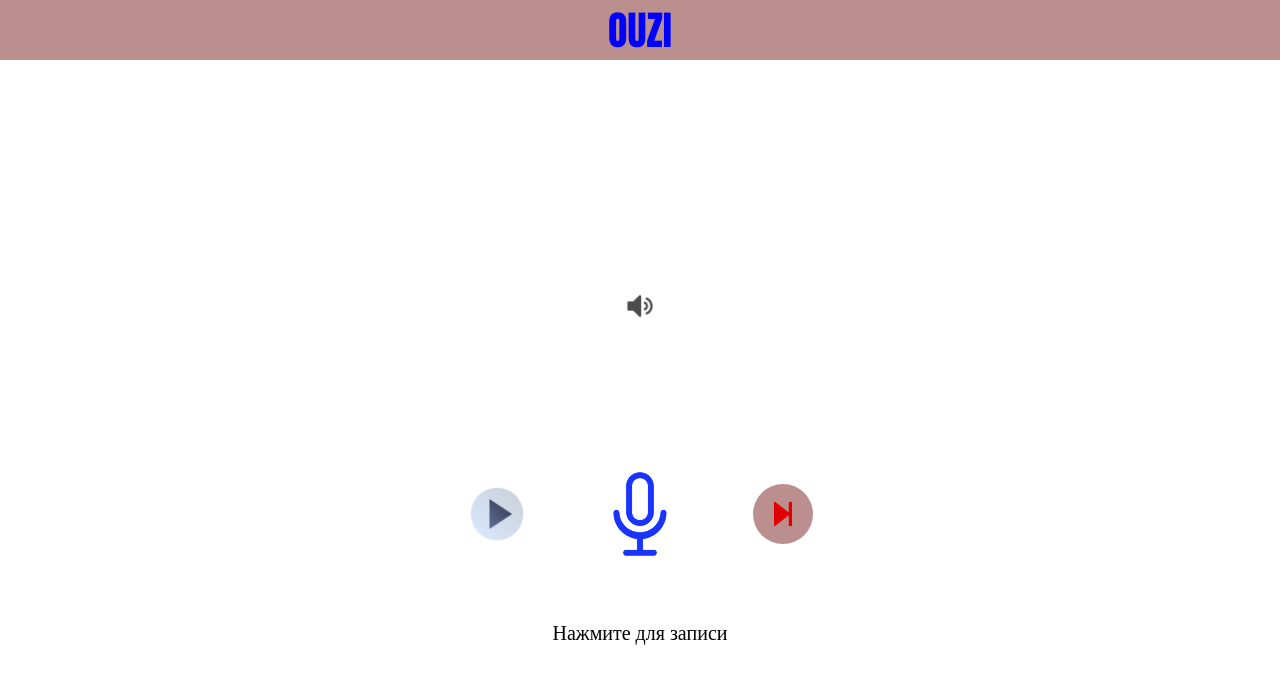
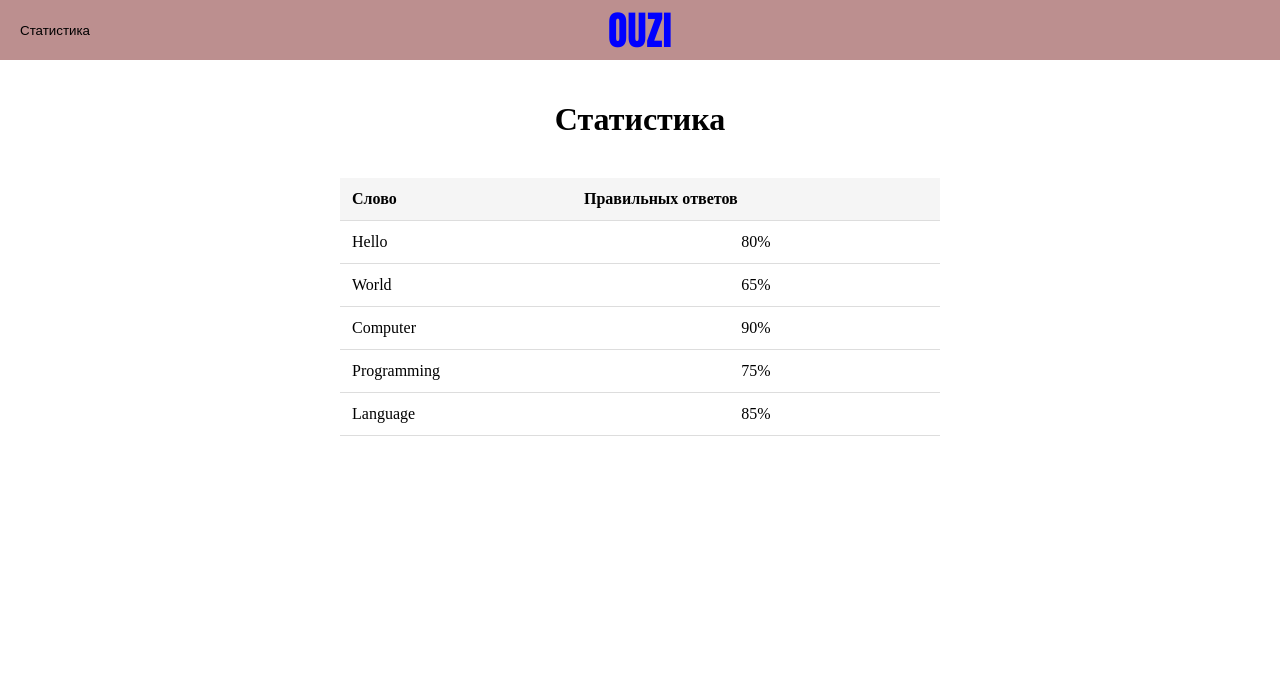
Before and after one commit to FZTOtt/TeaStealers-front-sem4, a React app: page /statistics in a window 1280 px wide. Shown: the top 684 px of the page. Built offline with nearby package versions, Linux system fonts and the light colour scheme; no server answers.

Commit message:
statisticPage

```diff
--- a/package.json
+++ b/package.json
@@ -37,6 +37,7 @@
     "@reduxjs/toolkit": "^2.6.1",
     "react": "^19.0.0",
     "react-dom": "^19.0.0",
-    "react-redux": "^9.2.0"
+    "react-redux": "^9.2.0",
+    "react-router-dom": "^7.4.1"
   }
 }
--- a/src/App.tsx
+++ b/src/App.tsx
@@ -1,12 +1,17 @@
 import React from 'react';
 import MainPage from '@pages/mainPage/mainPage';
+import StatisticsPage from '@pages/statisticsPage/statisticsPage';
 import Message from '@components/message/message';
+import { BrowserRouter as Router, Routes, Route } from 'react-router-dom';
 const App: React.FC = () => {
   return (
-    <>
-      <MainPage />
+    <Router>
+      <Routes>
+        <Route path="/" element={<MainPage />} />
+        <Route path="/statistics" element={<StatisticsPage />} />
+      </Routes>
       <Message />
-    </>
+    </Router>
   );
 };
 
--- a/src/api/ajax.ts
+++ b/src/api/ajax.ts
@@ -59,7 +59,7 @@ export const getRequest = async (
             mode: "cors",
             credentials: "include",
             headers: {
-                'Content-Type': 'application/json',
+                // 'Content-Type': 'application/json',
                 Accept: 'application/json',
               },
         });
@@ -69,9 +69,32 @@ export const getRequest = async (
         }
 
         const body = await response.json();
-        return [response.status, body];
+        return [response.status, body.payload];
 
     } catch (error) {
         return [500, { error: "Сервер недоступен" }]
     }
 }
+
+export const postRequest = async (
+    url: string,
+    data: any
+) : Promise<[number, any]> => {
+    const response = await fetch(url, {
+        method: "POST",
+        mode: "cors",
+        credentials: "include",
+        headers: {
+            "Content-Type": "application/json",
+            "Accept": "application/json",
+        },
+        body: JSON.stringify(data),
+    });
+
+    if (!response.ok) {
+        return [response.status, { error: "Ошибка при отправке запроса" }];
+    }
+
+    const body = await response.json();
+    return [response.status, body];
+}
--- a/src/api/api.ts
+++ b/src/api/api.ts
@@ -1,4 +1,4 @@
-import { postRequestFormData, getRequestFormData, getRequest } from "./ajax";
+import { postRequestFormData, getRequestFormData, getRequest, postRequest } from "./ajax";
 
 const API_BASE_URL = "https://ouzistudy.ru/api";
 // localhost:8080
@@ -20,3 +20,13 @@ export const getWord = async(word:string): Promise<[number, any]> => {
 
     return getRequest(`${API_BASE_URL}/word/${word}`)
 }
+
+/*
+    Запрос на изменение статистики
+*/
+export const addStatistics = async(word:string, isCorrect:boolean): Promise<[number, any]> => {
+    const data = {
+        'correct': isCorrect
+    }
+    return postRequest(`${API_BASE_URL}/stat/${word}`, data)
+}
--- a/src/assets/styles/styles.scss
+++ b/src/assets/styles/styles.scss
@@ -5,6 +5,7 @@
 @use "@components/target/target.scss";
 @use "@pages/mainPage/mainPage.scss";
 @use "@components/message/message.scss";
+@use "@pages/statisticsPage/statisticsPage.scss";
 
 * {
     box-sizing: border-box;
--- a/src/components/navbar/navbar.scss
+++ b/src/components/navbar/navbar.scss
@@ -6,9 +6,19 @@
     display: flex;
     justify-content: center;
     align-items: center;
+    position: relative;
 
     &__logo {
         font-size: 40px;
         color: blue;
+        cursor: pointer;
+    }
+
+    &__statictic_btn {
+        position: absolute;
+        left: 20px;
+        top: 50%;
+        transform: translateY(-50%);
+        background: none;
     }
 }
--- a/src/components/navbar/navbar.tsx
+++ b/src/components/navbar/navbar.tsx
@@ -1,10 +1,13 @@
 import React from "react";
 import './navbar.scss'
-
+import Button from "@components/button/button";
+import { useNavigate } from 'react-router-dom';
 const Navbar: React.FC = () => {
+    const navigate = useNavigate();
     return (
         <div className="navbar">
-            <p className="navbar__logo anton-regular">OUZI</p>
+            <p className="navbar__logo anton-regular" onClick={() => navigate('/')}>OUZI</p>
+            <Button className="navbar__statictic_btn" size="sm" text="Статистика" onClick={() => navigate('/statistics')}/>
         </div>
     )
 }
--- a/src/components/target/target.tsx
+++ b/src/components/target/target.tsx
@@ -1,39 +1,68 @@
 import Button from "@components/button/button";
 import React, { useEffect, useState } from "react";
 import playTargetAudio from "@static/play_target_audio.jpg";
-import { getWord } from "../../api/api";
+import { addStatistics, getWord } from "../../api/api";
 import { useDispatch, useSelector } from "react-redux";
 import { setTargetWord } from "@redux/translated";
 import { RootState } from "@redux/store";
+import { showMessage } from "@redux/messages";
 
 const Target: React.FC = () => {
     const dispatch = useDispatch();
     const { targetWord, translatedAudio, isCorrect } = useSelector((state: RootState) => state.translated);
-    const [audioBlob, setAudioBlob] = useState<Blob | null>(null);
+    const [audioUrl, setAudioUrl] = useState<string | null>(null);
 
     useEffect (() => {
         const fetchWord = async () => {
             const [status, response] = await getWord('hello');
             console.log(status, response)
-            console.log(response.text)
 
             if (status===200) {
-                setAudioBlob(response.audioBlob);
-                dispatch(setTargetWord(response.text));
+                let url = response.link;
+                url = url.replace(/http:\/\/[^\/]+/, 'https://ouzistudy.ru/minio');
+                url = url.replace(/&/g, '\\u0026');
+                setAudioUrl(url);
+                console.log(url)
+                dispatch(setTargetWord(response.word));
             } else {
                 console.error("Ошибка при получении данных:", response);
             }
         };
 
         fetchWord();
-    }, [dispatch])
+    }, [])
+
+    useEffect(() => {
+
+        const sendStats = async () => {
+            if (isCorrect !== null && targetWord !== null) {
+                try {
+                    const [status, response] = await addStatistics(targetWord, isCorrect);
+                    console.log(status, response)
+                    if (status !== 200 && response.sucess !== true) {
+                        dispatch(showMessage({
+                            type: 'error',
+                            message: 'Не удалось сохранить статистику'
+                        }));
+                    }
+                } catch (error) {
+                    dispatch(showMessage({
+                        type: 'error',
+                        message: 'Ошибка при сохранении статистики'
+                    }));
+                }
+            }
+        };
+
+        sendStats();
+
+    }, [isCorrect, targetWord])
 
     const handlePlayAudio = () => {
-        if (audioBlob) {
-            const audioUrl = URL.createObjectURL(audioBlob);
+        if (audioUrl) {
             const audio = new Audio(audioUrl);
             audio.play();
-            }
+        }
     };
 
     return (
--- /dev/null
+++ b/src/interfaces/wordStat.ts
@@ -0,0 +1,6 @@
+interface WordStat {
+    word: string;
+    correctPercentage: number;
+}
+
+export default WordStat;
--- /dev/null
+++ b/src/pages/statisticsPage/statisticsPage.scss
@@ -0,0 +1,40 @@
+@use "@styles/variables.scss" as vars;
+
+.statistics_page {
+    &__content {
+        padding: 20px;
+        display: flex;
+        flex-direction: column;
+        align-items: center;
+
+        h1 {
+            margin-bottom: 20px;
+        }
+    }
+}
+
+.statistics_table {
+    width: 80%;
+    max-width: 600px;
+    border-collapse: collapse;
+    margin-top: 20px;
+
+    th, td {
+        padding: 12px;
+        text-align: left;
+        border-bottom: 1px solid #ddd;
+    }
+
+    th {
+        background-color: #f5f5f5;
+        font-weight: bold;
+    }
+
+    tr:hover {
+        background-color: #f9f9f9;
+    }
+
+    td:last-child {
+        text-align: center;
+    }
+}
--- /dev/null
+++ b/src/pages/statisticsPage/statisticsPage.tsx
@@ -0,0 +1,39 @@
+import React from 'react';
+import './statisticsPage.scss';
+import Navbar from '@components/navbar/navbar';
+import WordStat from '@interfaces/wordStat';
+const StatisticsPage: React.FC = () => {
+    const mockStats: WordStat[] = [
+        { word: 'Hello', correctPercentage: 80 },
+        { word: 'World', correctPercentage: 65 },
+        { word: 'Computer', correctPercentage: 90 },
+        { word: 'Programming', correctPercentage: 75 },
+        { word: 'Language', correctPercentage: 85 }
+    ];
+    return (
+        <div className="statistics_page">
+            <Navbar />
+            <div className="statistics_page__content">
+                <h1>Статистика</h1>
+                <table className="statistics_table">
+                    <thead>
+                        <tr>
+                            <th>Слово</th>
+                            <th>Правильных ответов</th>
+                        </tr>
+                    </thead>
+                    <tbody>
+                        {mockStats.map((stat) => (
+                            <tr key={stat.word}>
+                                <td>{stat.word}</td>
+                                <td>{stat.correctPercentage}%</td>
+                            </tr>
+                        ))}
+                    </tbody>
+                </table>
+            </div>
+        </div>
+    );
+};
+
+export default StatisticsPage;
--- a/src/redux/translated.ts
+++ b/src/redux/translated.ts
@@ -22,6 +22,7 @@ const translatedSlice = createSlice({
         },
         setTargetWord: (state, action) => {
             state.targetWord = action.payload;
+            state.isCorrect = null;
         },
     },
 });
```
